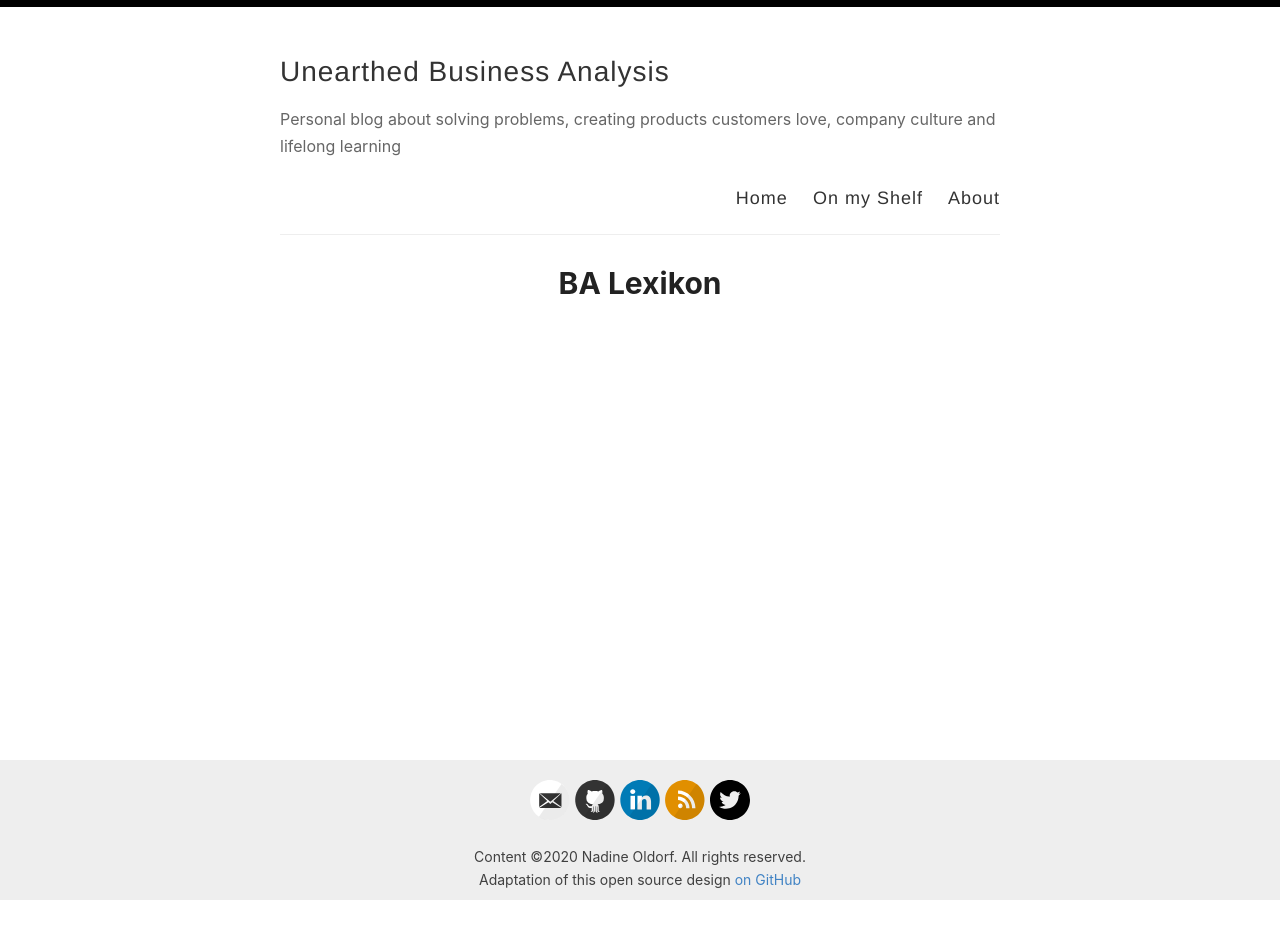
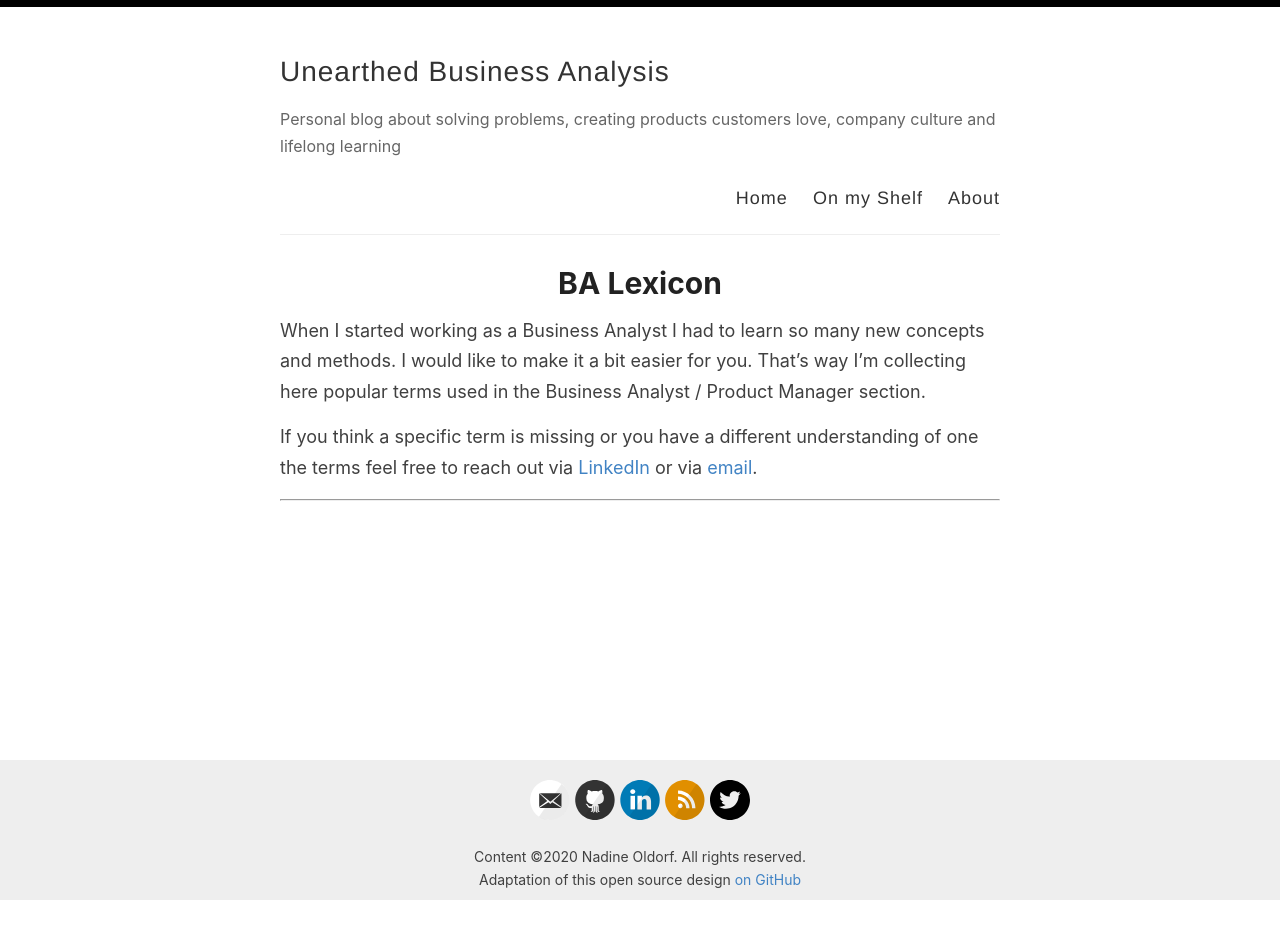
Before and after one commit to noldorf/unearthedBA, a Jekyll site: the page built from _pages/balexicon.md, in a window 1280 px wide. Built offline with Jekyll 4.4.1, drawn with Linux system fonts in a browser that asks for light colours.

Commit message:
Added description of BA Lexicon page

```diff
--- a/_layouts/default.html
+++ b/_layouts/default.html
@@ -27,7 +27,7 @@
             <nav>
               <a name="Home" href="{{ site.baseurl }}/">Home</a>
               <a name="On my Shelf" href="{{ site.baseurl }}/onmyshelf">On my Shelf</a>
-              <!-- <a href="{{ site.baseurl }}/balexikon">BA Lexikon</a> -->
+             <!-- <a href="{{ site.baseurl }}/balexicon">BA Lexicon</a> -->
               <a name="About" href="{{ site.baseurl }}/about">About</a>
             </nav>
           </header>
--- a/_pages/balexikon.md
+++ b/_pages/balexicon.md
@@ -1,14 +1,19 @@
 ---
 layout: page
-permalink: /balexikon/
-title: BA Lexikon
+permalink: /balexicon/
+title: BA Lexicon
+---
+When I started working as a Business Analyst I had to learn so many new concepts and methods. I would like to make it a bit easier for you. That's way I'm collecting here popular terms used in the Business Analyst / Product Manager section.
+
+If you think a specific term is missing or you have a different understanding of one the terms feel free to reach out via [LinkedIn](https://www.linkedin.com/in/noldorf) or via <a href="mailto:nadine@oldorf.com">email</a>.
+
 ---
 
 <div id="archives">
 {% for category in site.categories %}
   <div class="archive-group">
     {% capture category_name %}{{ category | first }}{% endcapture %}
-    {% if category_name == "BA Lexikon" %}
+    {% if category_name == "BA Lexicon" %}
         {% for post in site.categories[category_name] %}
             <article class="archive-item">
             <a href="{{ site.baseurl }}{{ post.url }}">
```
